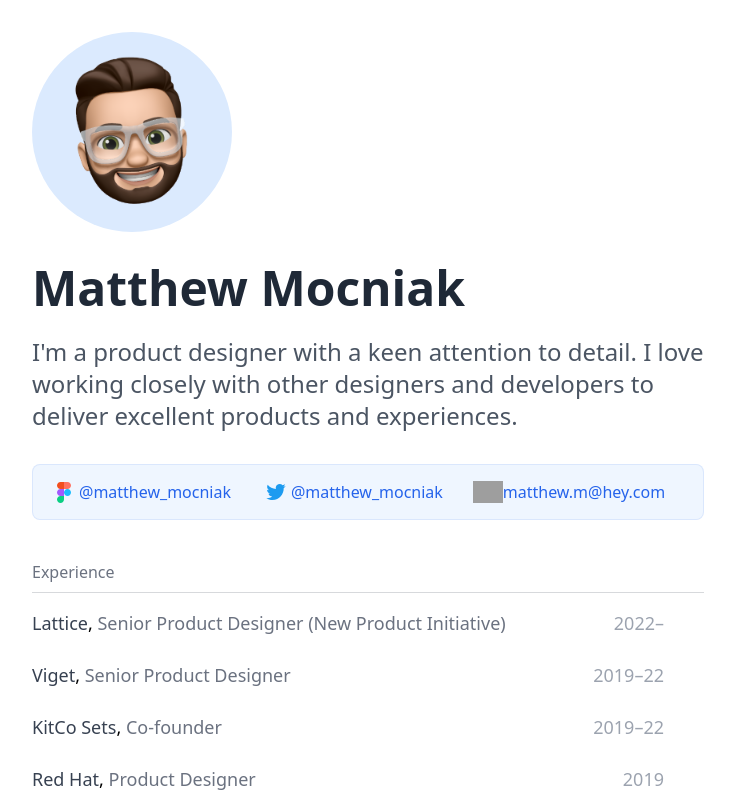
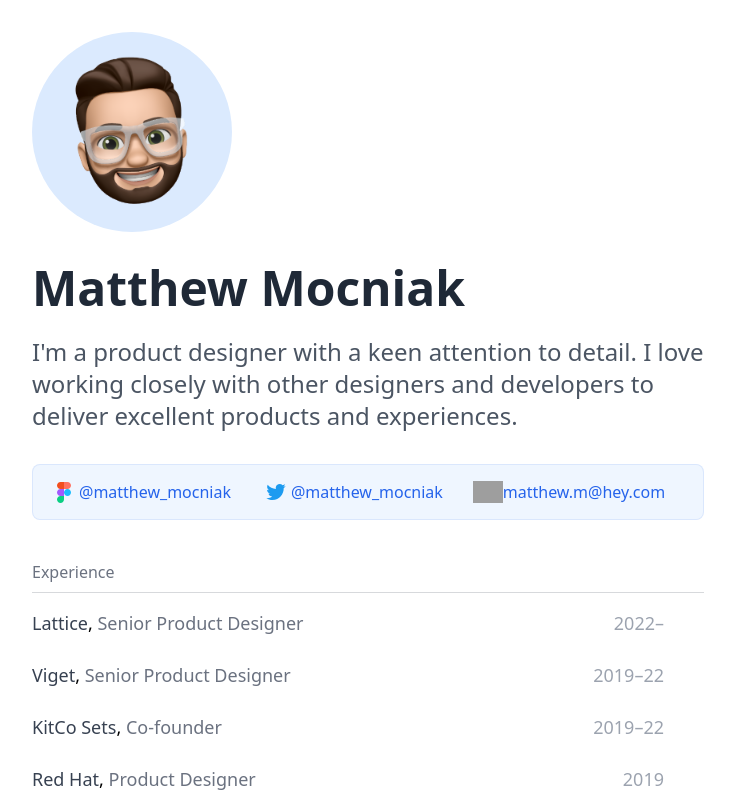
Before and after one commit to mmocniak/matthew-mocniak-com, a Next.js app: page / in a window 1280 px wide. Shown: the top 800 px of the page, without its empty margins (64-799 px from the left). Built offline with nearby package versions, Linux system fonts and the light colour scheme; grey boxes are pictures that could not be loaded.

Commit message:
formatting changes

```diff
--- a/pages/index.js
+++ b/pages/index.js
@@ -40,7 +40,7 @@ export default function Home() {
             <div className="border-b border-gray-700 border-opacity-20 pb-2 text-base text-gray-500">Experience</div>
             <ul className="text-lg space-y-6 w-auto sm:mr-10">
 
-              <li><a href="https://www.lattice.com" className="flex justify-between group"><div><span className="text-gray-700 font-medium group-hover:underline group-hover:text-blue-500 active:text-blue-800">Lattice</span>, <span className="text-gray-500">Senior Product Designer (New Product Initiative)</span></div><span className="text-gray-400">2022–</span></a></li>
+              <li><a href="https://www.lattice.com" className="flex justify-between group"><div><span className="text-gray-700 font-medium group-hover:underline group-hover:text-blue-500 active:text-blue-800">Lattice</span>, <span className="text-gray-500">Senior Product Designer</span></div><span className="text-gray-400">2022–</span></a></li>
 
               <li><a href="https://www.viget.com" className="flex justify-between group"><div><span className="text-gray-700 font-medium group-hover:underline group-hover:text-blue-500 active:text-blue-800">Viget</span>, <span className="text-gray-500">Senior Product Designer</span></div><span className="text-gray-400">2019–22</span></a></li>
 
```
